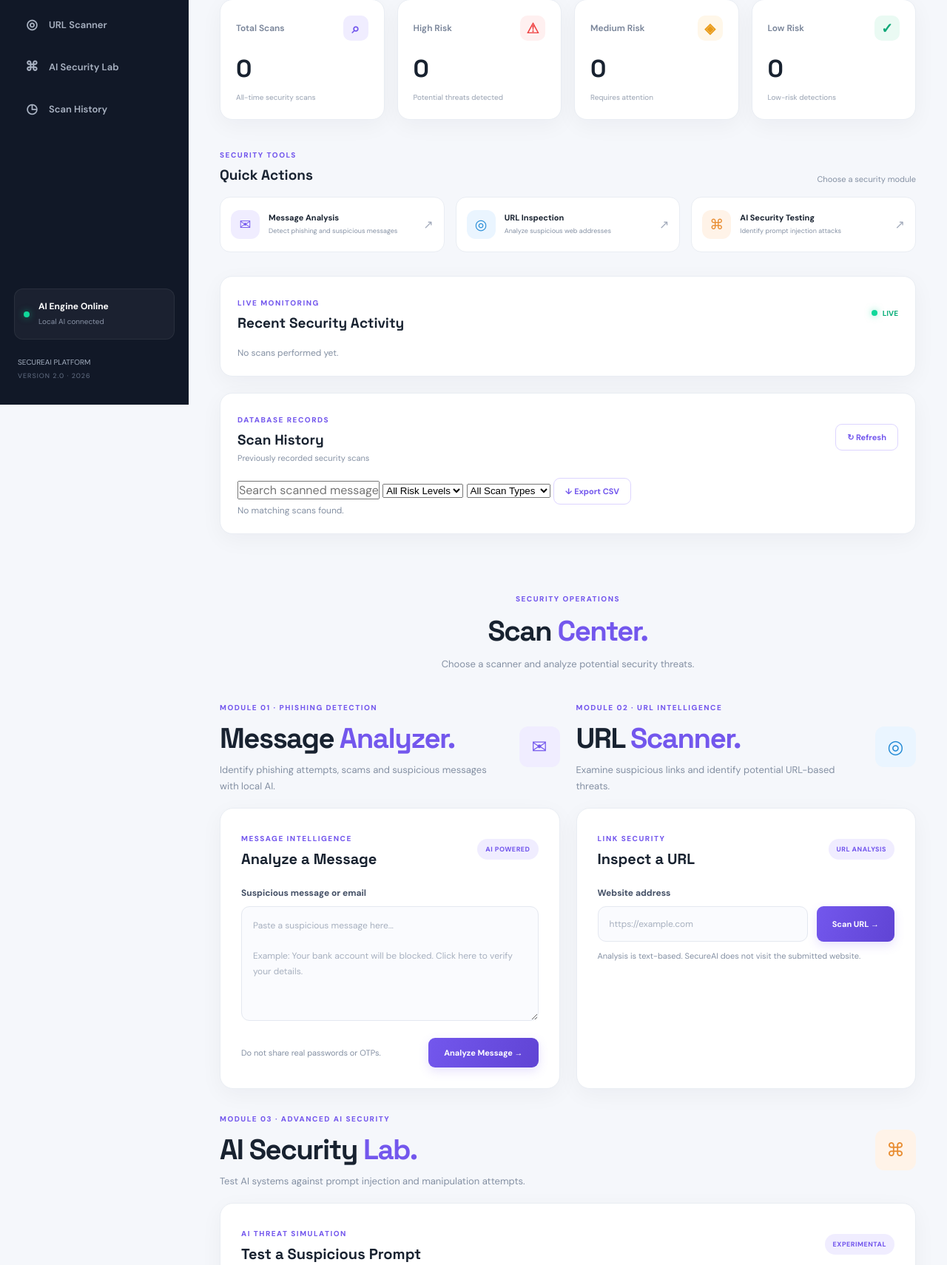
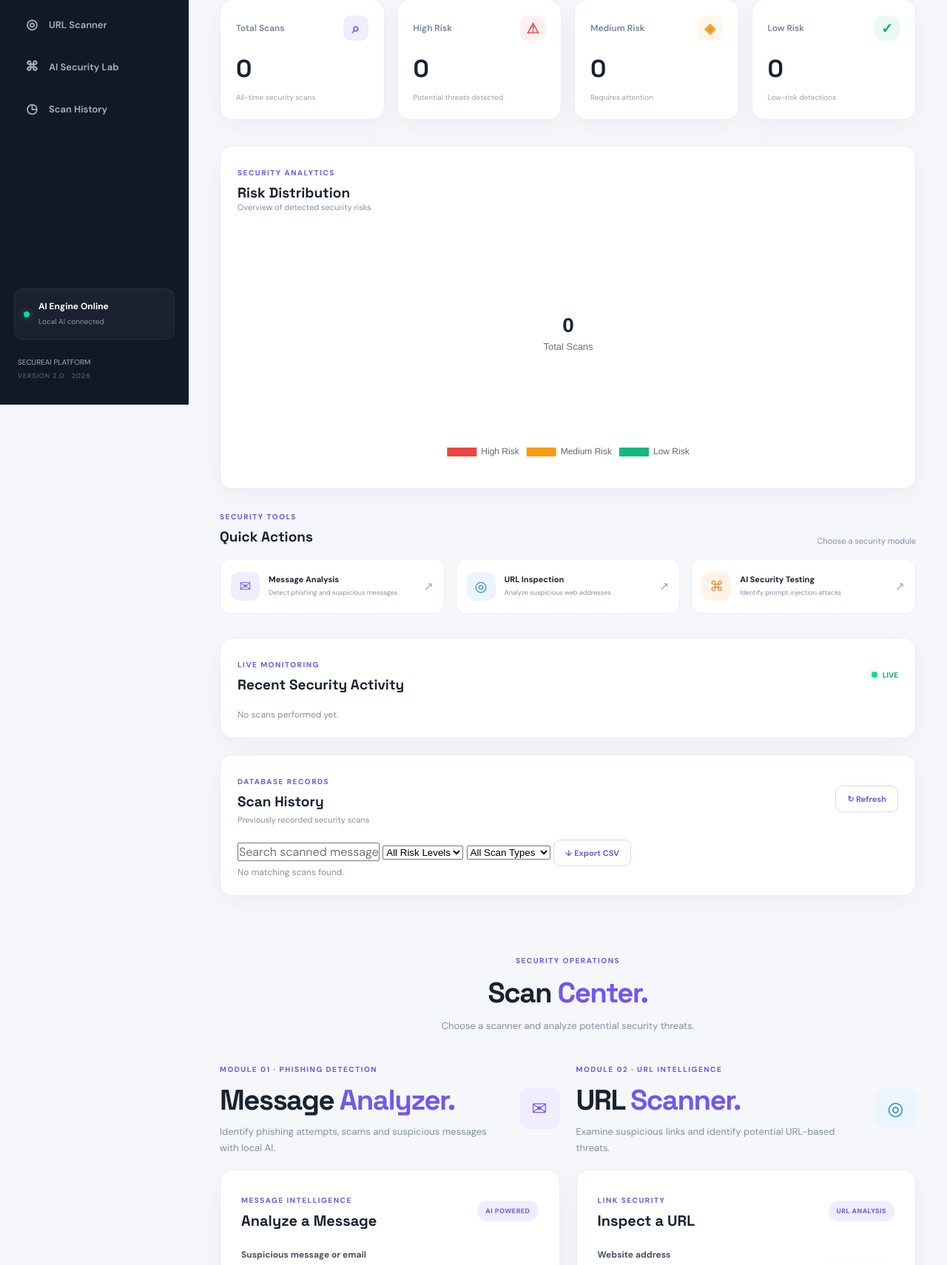
Before and after one commit to prakritinagar01-hub/SecureAI, a Flask app: page / in a window 1280 px wide. Shown: the part 253-1963 px from the top of the page at 74% size. Run offline with Flask 3, Linux system fonts and the light colour scheme; data that the repository does not hold is empty.

Commit message:
Improve dashboard analytics and recent activity

```diff
--- a/static/script.js
+++ b/static/script.js
@@ -169,31 +169,7 @@ let dashboardStats = {
     medium: 0,
     low: 0
 };
-
 function updateDashboard(riskLevel, scanType) {
-    const risk = riskLevel.toLowerCase();
-
-    dashboardStats.total++;
-
-    if (risk.includes("high")) {
-        dashboardStats.high++;
-    } else if (risk.includes("medium")) {
-        dashboardStats.medium++;
-    } else {
-        dashboardStats.low++;
-    }
-
-    document.getElementById("totalScans").textContent =
-        dashboardStats.total;
-
-    document.getElementById("highScans").textContent =
-        dashboardStats.high;
-
-    document.getElementById("mediumScans").textContent =
-        dashboardStats.medium;
-
-    document.getElementById("lowScans").textContent =
-        dashboardStats.low;
 
     const activityList = document.getElementById("activityList");
 
@@ -207,9 +183,13 @@ function updateDashboard(riskLevel, scanType) {
     `;
 
     activityList.prepend(activity);
+
+    // Refresh actual database statistics and chart
+    loadDashboardStats();
+
+    // Refresh scan history
+    loadScanHistory();
 }
-
-
 // =====================================
 // SCAN HISTORY — SEARCH, FILTER & EXPORT
 // =====================================
@@ -230,6 +210,7 @@ async function loadScanHistory() {
         }
 
         allHistoryScans = data.history || [];
+        renderRecentActivity();
         renderScanHistory();
 
     } catch (error) {
@@ -238,6 +219,37 @@ async function loadScanHistory() {
     }
 }
 
+// =====================================
+// RECENT SECURITY ACTIVITY
+// =====================================
+
+function renderRecentActivity() {
+
+    const activityList = document.getElementById("activityList");
+
+    const recentScans = allHistoryScans.slice(0, 5);
+
+    if (recentScans.length === 0) {
+        activityList.innerHTML = "<p>No scans performed yet.</p>";
+        return;
+    }
+
+    activityList.innerHTML = recentScans.map(scan => {
+
+        const type = escapeHTML(scan.scan_type || "Security Scan");
+        const risk = escapeHTML(scan.risk_level || "Unknown");
+        const date = escapeHTML(scan.created_at || "");
+
+        return `
+            <div class="activity-item">
+                <strong>${type}</strong>
+                <span> — ${risk} Risk</span>
+                <small>${date}</small>
+            </div>
+        `;
+
+    }).join("");
+}
 
 // DISPLAY HISTORY
 function renderScanHistory() {
@@ -444,6 +456,12 @@ function exportScanHistory() {
 // LOAD PERSISTENT DASHBOARD STATISTICS
 // =====================================
 
+// =====================================
+// DASHBOARD ANALYTICS
+// =====================================
+
+let riskChart = null;
+
 async function loadDashboardStats() {
     try {
         const response = await fetch("/api/dashboard-stats");
@@ -458,9 +476,98 @@ async function loadDashboardStats() {
         document.getElementById("mediumScans").textContent = data.medium;
         document.getElementById("lowScans").textContent = data.low;
 
+        console.log("Dashboard Data:", data);
+        updateRiskChart(data);
+
     } catch (error) {
         console.error("Dashboard statistics error:", error);
     }
 }
 
-document.addEventListener("DOMContentLoaded", loadDashboardStats);
+
+
+// CREATE RISK DISTRIBUTION CHART
+function updateRiskChart(data) {
+
+    const canvas = document.getElementById("riskChart");
+
+    if (!canvas || typeof Chart === "undefined") {
+        console.error("Chart.js or chart canvas not found.");
+        return;
+    }
+
+    if (riskChart) {
+        riskChart.destroy();
+    }
+
+    // CENTER TEXT PLUGIN
+    const centerText = {
+        id: "centerText",
+
+        afterDraw(chart) {
+            const { ctx, chartArea } = chart;
+
+            if (!chartArea) return;
+
+            const centerX = (chartArea.left + chartArea.right) / 2;
+            const centerY = (chartArea.top + chartArea.bottom) / 2;
+
+            ctx.save();
+
+            ctx.textAlign = "center";
+            ctx.textBaseline = "middle";
+
+            ctx.font = "bold 28px Arial";
+            ctx.fillStyle = "#182235";
+            ctx.fillText(data.total, centerX, centerY - 10);
+
+            ctx.font = "13px Arial";
+            ctx.fillStyle = "#64748b";
+            ctx.fillText("Total Scans", centerX, centerY + 18);
+
+            ctx.restore();
+        }
+    };
+
+    riskChart = new Chart(canvas, {
+        type: "doughnut",
+
+        data: {
+            labels: ["High Risk", "Medium Risk", "Low Risk"],
+
+            datasets: [{
+                data: [
+                    data.high,
+                    data.medium,
+                    data.low
+                ],
+
+                backgroundColor: [
+                    "#ef4444",
+                    "#f59e0b",
+                    "#10b981"
+                ],
+
+                borderWidth: 0,
+                hoverOffset: 10
+            }]
+        },
+
+        options: {
+            responsive: true,
+            maintainAspectRatio: false,
+
+            plugins: {
+                legend: {
+                    position: "bottom"
+                }
+            },
+
+            cutout: "70%"
+        },
+
+        plugins: [centerText]
+    });
+}
+// Load dashboard statistics when the page opens
+loadDashboardStats();
--- a/static/style.css
+++ b/static/style.css
@@ -1137,3 +1137,25 @@ a {
         margin-bottom: 15px;
     }
 }
+
+/* =====================================
+   DASHBOARD ANALYTICS CHART
+===================================== */
+
+.analytics-panel {
+    margin-bottom: 25px;
+}
+
+.chart-container {
+    position: relative;
+    width: 100%;
+    max-width: 420px;
+    height: 320px;
+    margin: 10px auto;
+}
+
+@media (max-width: 560px) {
+    .chart-container {
+        height: 260px;
+    }
+}
--- a/templates/index.html
+++ b/templates/index.html
@@ -159,7 +159,22 @@
 
                 </div>
 
+<!-- ANALYTICS CHART -->
+<div class="activity-panel analytics-panel">
 
+    <div class="panel-heading">
+        <div>
+            <span class="section-label">SECURITY ANALYTICS</span>
+            <h2>Risk Distribution</h2>
+            <p class="muted-text">Overview of detected security risks</p>
+        </div>
+    </div>
+
+    <div class="chart-container">
+        <canvas id="riskChart"></canvas>
+    </div>
+
+</div>
                 <!-- QUICK ACTIONS -->
                 <div class="section-heading">
                     <div>
@@ -468,7 +483,7 @@
     </div>
 
 </div>
-
+<script src="https://cdnjs.cloudflare.com/ajax/libs/Chart.js/4.4.1/chart.umd.min.js"></script>
 <script src="{{ url_for('static', filename='script.js') }}"></script>
 
 </body>
```
